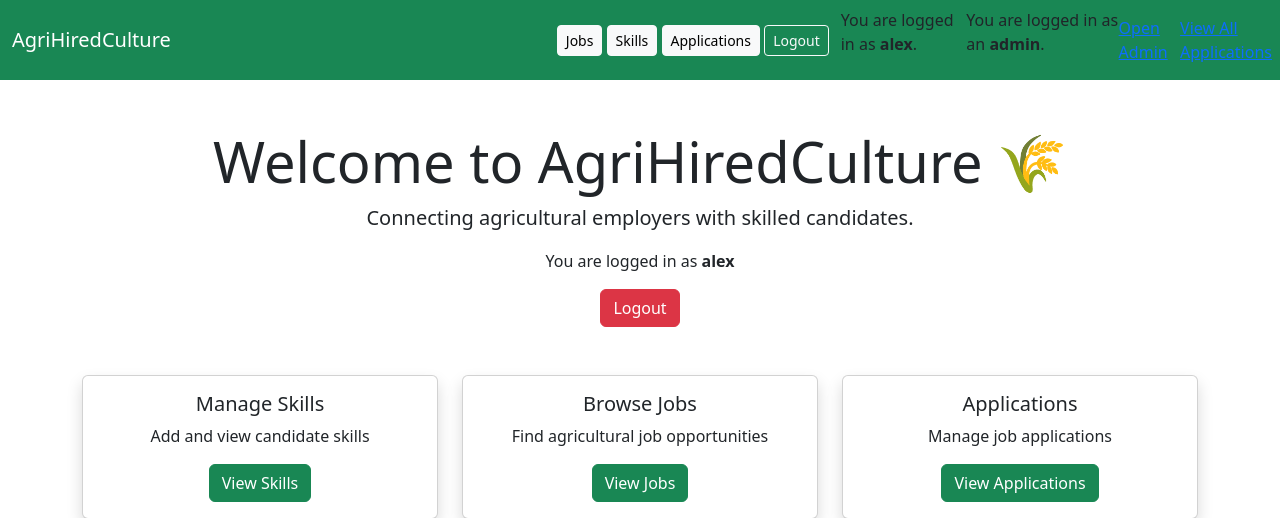
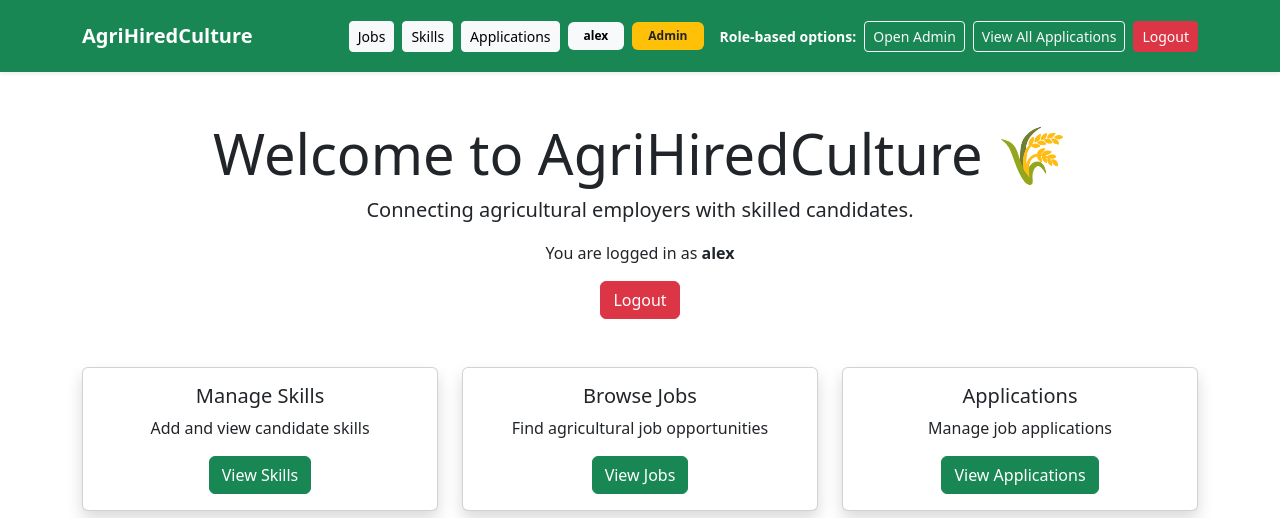
Before and after one commit to Alexchiper1/AgriHiredCulture, a Django app: page / in a window 1280 px wide. Shown: the top 518 px of the page. Run offline with Django 5.2, Linux system fonts and the light colour scheme; a user stored in the database is signed in; data comes from the database, SQL or seed files in the repository; both versions use the stored data as it was after the commit.

Commit message:
fixed role based links design

```diff
--- a/core/templates/core/home.html
+++ b/core/templates/core/home.html
@@ -11,46 +11,47 @@
 <body>
 
 <!-- NAVBAR -->
-<nav class="navbar navbar-expand-lg navbar-dark bg-success">
-    <div class="container">
-        <a class="navbar-brand" href="/">AgriHiredCulture</a>
+<nav class="navbar navbar-expand-lg navbar-dark bg-success shadow-sm">
+    <div class="container py-2">
+        <a class="navbar-brand fw-bold" href="/">AgriHiredCulture</a>
 
-        <div>
+        <div class="d-flex flex-wrap align-items-center justify-content-end gap-2">
             {% if user.is_authenticated %}
                 <a class="btn btn-light btn-sm" href="/jobs/">Jobs</a>
                 <a class="btn btn-light btn-sm" href="/skills/">Skills</a>
                 <a class="btn btn-light btn-sm" href="/applications/">Applications</a>
-                <a class="btn btn-outline-light btn-sm" href="/logout/">Logout</a>
+
+                <span class="badge text-bg-light px-3 py-2">{{ user.username }}</span>
+                {% if user_role %}
+                    <span class="badge bg-warning text-dark px-3 py-2 text-capitalize">{{ user_role }}</span>
+                {% elif user.is_superuser %}
+                    <span class="badge bg-warning text-dark px-3 py-2">Admin</span>
+                {% endif %}
+
+                <span class="text-white small fw-semibold ms-2">Role-based options:</span>
+                {% if user_role == "candidate" %}
+                    <a class="btn btn-outline-light btn-sm" href="/skills/">My Skills</a>
+                    <a class="btn btn-outline-light btn-sm" href="/jobs/">Browse Jobs</a>
+                    <a class="btn btn-outline-light btn-sm" href="/applications/">My Applications</a>
+                {% elif user_role == "employer" %}
+                    <a class="btn btn-outline-light btn-sm" href="/jobs/">My Jobs</a>
+                    <a class="btn btn-outline-light btn-sm" href="/jobs/add/">Post Job</a>
+                    <a class="btn btn-outline-light btn-sm" href="/applications/">Applications Received</a>
+                {% elif user_role == "recruiter" %}
+                    <a class="btn btn-outline-light btn-sm" href="/applications/">View All Applications</a>
+                    <a class="btn btn-outline-light btn-sm" href="/jobs/">View Jobs</a>
+                {% elif user.is_superuser %}
+                    <a class="btn btn-outline-light btn-sm" href="/admin/">Open Admin</a>
+                    <a class="btn btn-outline-light btn-sm" href="/applications/">View All Applications</a>
+                {% endif %}
+
+                <a class="btn btn-danger btn-sm" href="/logout/">Logout</a>
             {% else %}
                 <a class="btn btn-light btn-sm" href="/register/">Register</a>
                 <a class="btn btn-outline-light btn-sm" href="/login/">Login</a>
             {% endif %}
         </div>
     </div>
-    {% if user.is_authenticated %}
-        <p>You are logged in as <strong>{{ user.username }}</strong>.</p>
-        {% if user_role %}
-            <p>Your role is <strong>{{ user_role }}</strong>.</p>
-        {% elif user.is_superuser %}
-            <p>You are logged in as an <strong>admin</strong>.</p>
-        {% endif %}
-
-        {% if user_role == "candidate" %}
-            <a href="/skills/">My Skills</a>
-            <a href="/jobs/">Browse Jobs</a>
-            <a href="/applications/">My Applications</a>
-        {% elif user_role == "employer" %}
-            <a href="/jobs/">My Jobs</a>
-            <a href="/jobs/add/">Post Job</a>
-            <a href="/applications/">Applications Received</a>
-        {% elif user_role == "recruiter" %}
-            <a href="/applications/">View All Applications</a>
-            <a href="/jobs/">View Jobs</a>
-        {% elif user.is_superuser %}
-            <a href="/admin/">Open Admin</a>
-            <a href="/applications/">View All Applications</a>
-        {% endif %}
-    {% endif %}
 </nav>
 
 <!-- HERO SECTION -->
```
Also changed, not shown: db.sqlite3.
